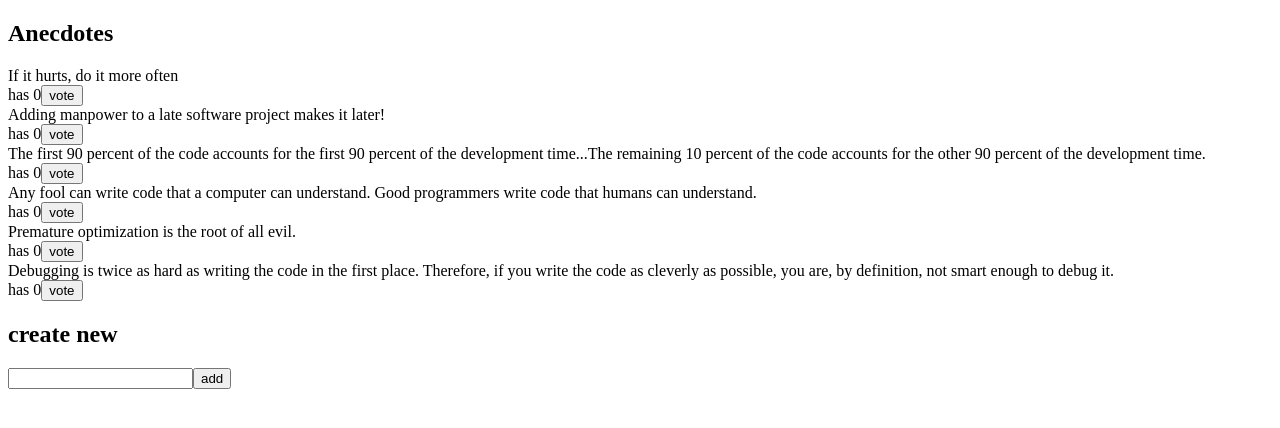
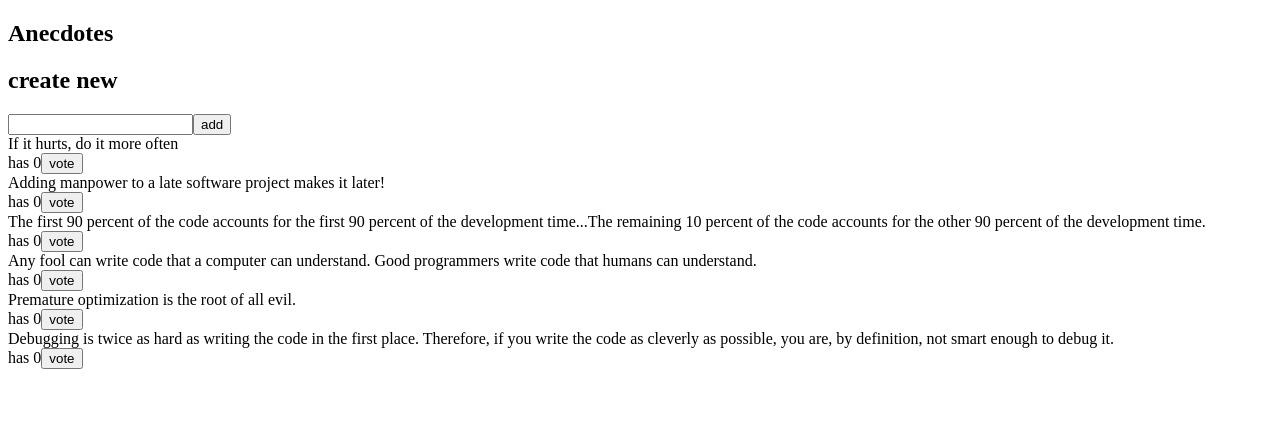
Before and after one commit to Le36/fullstack, a React (Create React App) app in the folder part6/redux-anecdotes-main/: page / in a window 1280 px wide. Shown: the top 428 px of the page. Built offline with nearby package versions, Linux system fonts and the light colour scheme.

Commit message:
6.8: anekdootit, step6

```diff
--- a/part6/redux-anecdotes-main/src/App.js
+++ b/part6/redux-anecdotes-main/src/App.js
@@ -1,27 +1,12 @@
-import {useSelector, useDispatch} from 'react-redux'
-import {addVote} from "./reducers/anecdoteReducer";
-import AnecdoteForm from "./components/AnecdoteForm";
+import AnecdoteForm from './components/AnecdoteForm'
+import AnecdoteList from './components/AnecdoteList'
 
 const App = () => {
-    const anecdotes = useSelector(state => state)
-    const dispatch = useDispatch()
-
     return (
         <div>
             <h2>Anecdotes</h2>
-            {anecdotes.sort((a, b) => b.votes - a.votes).map(anecdote =>
-                <div key={anecdote.id}>
-                    <div>
-                        {anecdote.content}
-                    </div>
-                    <div>
-                        has {anecdote.votes}
-                        <button onClick={() => dispatch(addVote(anecdote.id))}>vote</button>
-                    </div>
-                </div>
-            )}
-            <h2>create new</h2>
             <AnecdoteForm/>
+            <AnecdoteList/>
         </div>
     )
 }
--- a/part6/redux-anecdotes-main/src/components/AnecdoteForm.js
+++ b/part6/redux-anecdotes-main/src/components/AnecdoteForm.js
@@ -12,10 +12,13 @@ const AnecdoteForm = () => {
     }
 
     return (
-        <form onSubmit={addAnecdote}>
-            <input name="anecdote"/>
-            <button type="submit">add</button>
-        </form>
+        <div>
+            <h2>create new</h2>
+            <form onSubmit={addAnecdote}>
+                <input name="anecdote"/>
+                <button type="submit">add</button>
+            </form>
+        </div>
     )
 }
 
--- /dev/null
+++ b/part6/redux-anecdotes-main/src/components/AnecdoteList.js
@@ -0,0 +1,25 @@
+import {useDispatch, useSelector} from 'react-redux'
+import {addVote} from '../reducers/anecdoteReducer'
+
+const AnecdoteForm = () => {
+    const anecdotes = useSelector(state => state)
+    const dispatch = useDispatch()
+
+    return (
+        <div>
+            {anecdotes.sort((a, b) => b.votes - a.votes).map(anecdote =>
+                <div key={anecdote.id}>
+                    <div>
+                        {anecdote.content}
+                    </div>
+                    <div>
+                        has {anecdote.votes}
+                        <button onClick={() => dispatch(addVote(anecdote.id))}>vote</button>
+                    </div>
+                </div>
+            )}
+        </div>
+    )
+}
+
+export default AnecdoteForm
```
